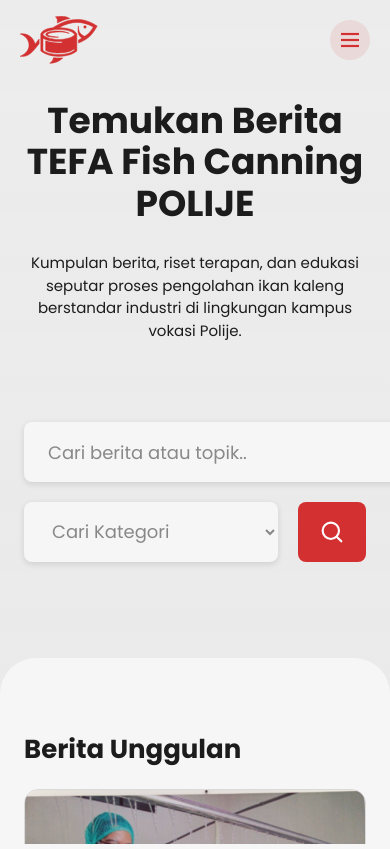
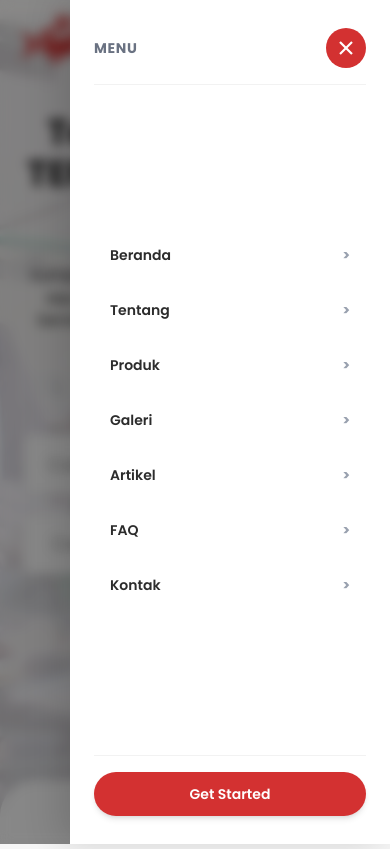
Before and after one commit to hanNajib/FIRMAN, a website: page page/berita/index.html in a window 390 px wide. Both pictures are taken after a click on the button 350 px from the left and 40 px from the top of the page. Shown: the top 849 px of the page. Drawn offline with Linux system fonts and the light colour scheme.

Commit message:
style: memperbaiki layout footer, add mobile sidebar, add backgorund image hero

```diff
--- a/page/berita/index.html
+++ b/page/berita/index.html
@@ -243,89 +243,6 @@
         }
         }
 
-        /* ==========================================================================
-        Footer Component
-        ========================================================================== */
-        .site-footer {
-        @apply text-white bg-[#972424];
-        font-family: var(--font-poppins);
-        }
-
-        .site-footer-main {
-        @apply grid max-w-[1280px] mx-auto py-9 px-[5%] gap-7;
-        grid-template-columns: minmax(0, 1.3fr) minmax(110px, 0.45fr) minmax(240px, 1fr);
-        }
-
-        .site-footer-brand,
-        .site-footer-location {
-        @apply min-w-0;
-        }
-
-        .site-footer-logo {
-        @apply inline-flex items-center gap-2.5 text-white no-underline;
-        }
-
-        .site-footer-logo img {
-        @apply w-[88px] h-[58px] object-contain;
-        }
-
-        .site-footer-logo span {
-        @apply grid;
-        }
-
-        .site-footer-logo strong {
-        @apply font-extrabold leading-none;
-        font-size: 38px;
-        }
-
-        .site-footer-logo small {
-        @apply mt-[3px] text-[9px];
-        }
-
-        .site-footer-description {
-        @apply max-w-[500px] my-3 text-[13px] leading-relaxed;
-        }
-
-        .site-footer-partners {
-        @apply min-h-[56px] rounded-[9px] bg-white;
-        }
-
-        .site-footer-nav {
-        @apply flex flex-col gap-2 pt-[30px];
-        }
-
-        .site-footer-nav a {
-        @apply text-white text-xs font-bold no-underline hover:underline;
-        }
-
-        .site-footer-map {
-        @apply h-[155px] overflow-hidden rounded-[7px];
-        }
-
-        .site-footer-map iframe {
-        @apply block w-full h-full border-0;
-        }
-
-        .site-footer-address {
-        @apply mt-3 text-xs not-italic leading-relaxed;
-        }
-
-        .site-footer-bottom {
-        @apply py-3 px-4 border-t border-white/35 text-center text-xs;
-        }
-
-        @media (max-width: 800px) {
-        .site-footer-main {
-            @apply grid-cols-2 gap-6 py-8 px-6;
-        }
-        .site-footer-brand {
-            @apply col-span-full;
-        }
-        .site-footer-nav {
-            @apply pt-0;
-        }
-        }
-
 
         .badge {
             display: inline-block;
@@ -393,17 +310,6 @@
         }
 
         /* ---------- Halaman daftar berita ---------- */
-
-        .hero {
-            min-height: 720px;
-            display: flex;
-            flex-direction: column;
-            align-items: center;
-            justify-content: center;
-            text-align: center;
-            padding: 100px 24px 160px;
-            background: linear-gradient(rgba(246, 246, 246, .75), rgba(246, 246, 246, .7)), url('images/hero-bg.jpg') center / cover #cfcfcf;
-        }
 
         .hero h1 {
             font-size: clamp(36px, 5.5vw, 72px);
@@ -733,7 +639,7 @@
             }
         }
 
-        .alat-hero-img {
+        .berita-hero-img {
             position: absolute;
             z-index: -2;
             inset: 0;
@@ -743,46 +649,61 @@
             object-position: center;
         }
 
+        .berita-hero {
+            position: relative;
+            isolation: isolate;
+            display: flex;
+            flex-direction: column;
+            min-height: 100vh;
+            min-height: 100svh;
+            place-items: center;
+            overflow: hidden;
+            padding: 112px 24px 48px;
+            background: #f7f7f7;
+        }
+        .berita-hero::before {
+            position: absolute;
+            z-index: -1;
+            inset: 0;
+            content: "";
+            background: rgba(255, 255, 255, 0.76);
+        }
+        .berita-hero-content {
+            position: relative;
+            z-index: 1;
+            width: min(100%, 900px);
+            text-align: center;
+        }
+
     </style>
 </head>
 <body>
     <nav class="main-navbar" id="navbar">
-        <a href="../index.html#hero-section" class="flex items-center text-white no-underline">
-            <img src="../../assets/logo.svg" alt="Firman Logo" class="h-16">
+      <a href="#hero-section" class="flex items-center text-white no-underline">
+        <img src="/assets/logo.svg" alt="Firman Logo" class="h-16" />
       </a>
 
       <ul class="nav-items">
-            <li>
-                <a href="../index.html#hero-section" class="nav-item">Beranda</a>
-            </li>
-            <li>
-                <a href="../index.html#about" class="nav-item">Tentang</a>
-            </li>
-            <li>
-                <a href="../index.html#products" class="nav-item">Produk</a>
-            </li>
-            <li>
-                <a href="../index.html#gallery" class="nav-item">Galeri</a>
-            </li>
-            <li>
-                <a href="../index.html#article" class="nav-item">Artikel</a>
-            </li>
-            <li>
-                <a href="../index.html#faq" class="nav-item">FAQ</a>
-            </li>
-            <li>
-                <a href="contact.html" class="nav-item">Kontak</a>
-            </li>
+        <li><a href="#hero-section" class="nav-item">Beranda</a></li>
+        <li><a href="#about" class="nav-item">Tentang</a></li>
+        <li><a href="#products" class="nav-item">Produk</a></li>
+        <li><a href="#gallery" class="nav-item">Galeri</a></li>
+        <li><a href="#article" class="nav-item">Artikel</a></li>
+        <li><a href="#faq" class="nav-item">FAQ</a></li>
+        <li><a href="page/contact.html" class="nav-item">Kontak</a></li>
       </ul>
 
       <div class="nav-actions">
-            <a href="contact.html" class="btn-primary">
-                Get Started
-            </a>
+        <a href="#faq" class="btn-primary"> Get Started </a>
       </div>
 
       <!-- Tombol burger menu mobile -->
-        <button class="nav-toggle-btn" id="navToggleBtn" aria-label="Buka menu navigasi" aria-expanded="false">
+      <button
+        class="nav-toggle-btn"
+        id="navToggleBtn"
+        aria-label="Buka menu navigasi"
+        aria-expanded="false"
+      >
         <svg class="icon-menu" viewBox="0 0 24 24" fill="none">
           <line x1="3" y1="6" x2="21" y2="6"></line>
           <line x1="3" y1="12" x2="21" y2="12"></line>
@@ -794,18 +715,86 @@
         </svg>
       </button>
     </nav>
+    <!-- Backdrop & Drawer navigasi mobile -->
+    <div class="mobile-nav-backdrop" id="mobileNavBackdrop"></div>
+    <aside
+      class="mobile-nav-menu"
+      id="mobileNavMenu"
+      aria-label="Menu navigasi mobile"
+    >
+      <div class="mobile-nav-header">
+        <span class="text-sm font-bold text-gray-500 uppercase tracking-wider"
+          >Menu</span
+        >
+        <button
+          class="nav-toggle-btn is-active"
+          id="mobileNavCloseBtn"
+          aria-label="Tutup menu navigasi"
+        >
+          <svg viewBox="0 0 24 24" fill="none">
+            <line x1="18" y1="6" x2="6" y2="18"></line>
+            <line x1="6" y1="6" x2="18" y2="18"></line>
+          </svg>
+        </button>
+      </div>
+
+      <ul class="mobile-nav-links">
+        <li>
+          <a href="#hero-section" class="mobile-nav-link"
+            ><span>Beranda</span><span>&gt;</span></a
+          >
+        </li>
+        <li>
+          <a href="#about" class="mobile-nav-link"
+            ><span>Tentang</span><span>&gt;</span></a
+          >
+        </li>
+        <li>
+          <a href="#products" class="mobile-nav-link"
+            ><span>Produk</span><span>&gt;</span></a
+          >
+        </li>
+        <li>
+          <a href="#gallery" class="mobile-nav-link"
+            ><span>Galeri</span><span>&gt;</span></a
+          >
+        </li>
+        <li>
+          <a href="#article" class="mobile-nav-link"
+            ><span>Artikel</span><span>&gt;</span></a
+          >
+        </li>
+        <li>
+          <a href="#faq" class="mobile-nav-link"
+            ><span>FAQ</span><span>&gt;</span></a
+          >
+        </li>
+        <li>
+          <a href="page/contact.html" class="mobile-nav-link"
+            ><span>Kontak</span><span>&gt;</span></a
+          >
+        </li>
+      </ul>
+
+      <div class="mobile-nav-footer">
+        <a href="#faq" class="btn-primary mobile-nav-cta"> Get Started </a>
+      </div>
+    </aside>
     <div class="viewport">
         <div class="content">
             <header class="hero">
+                <section class="berita-hero" aria-labelledby="berita-title">
                     <img
-                    class="alat-hero-img"
+                        class="berita-hero-img"
                         src="../../assets/images/Praktik-Pengalengan.jpg"
                         alt="Lini mesin pengolahan pangan"
                     />
-
-                <h1>Temukan Berita<br>TEFA Fish Canning POLIJE</h1>
-                <p>Kumpulan berita, riset terapan, dan edukasi seputar proses pengolahan ikan kaleng berstandar industri di lingkungan kampus vokasi Polije.</p>
-
+                    <div class="berita-hero-content">
+                        <h1 id="berita-title">Temukan Berita TEFA Fish Canning POLIJE</h1>
+                        <p>
+                            Kumpulan berita, riset terapan, dan edukasi seputar proses pengolahan ikan kaleng berstandar industri di lingkungan kampus vokasi Polije.
+                        </p>
+                    </div>
                     <form class="search" role="search" onsubmit="return false">
                     <input type="search" placeholder="Cari berita atau topik.." aria-label="Cari berita atau topik">
                     <select aria-label="Cari kategori">
@@ -818,6 +807,7 @@
                         <svg width="28" height="28" viewBox="0 0 24 24" fill="none" stroke="#fff" stroke-width="1.8" stroke-linecap="round"><circle cx="11" cy="11" r="7"/><path d="m20 20-4-4"/></svg>
                     </button>
                     </form>
+                </section>
             </header>
 
             <main class="sheet">
```
Also changed, not shown: page/berita/detail.html (+81 -110 lines). Lines whose indentation alone changed are shown as unchanged.
